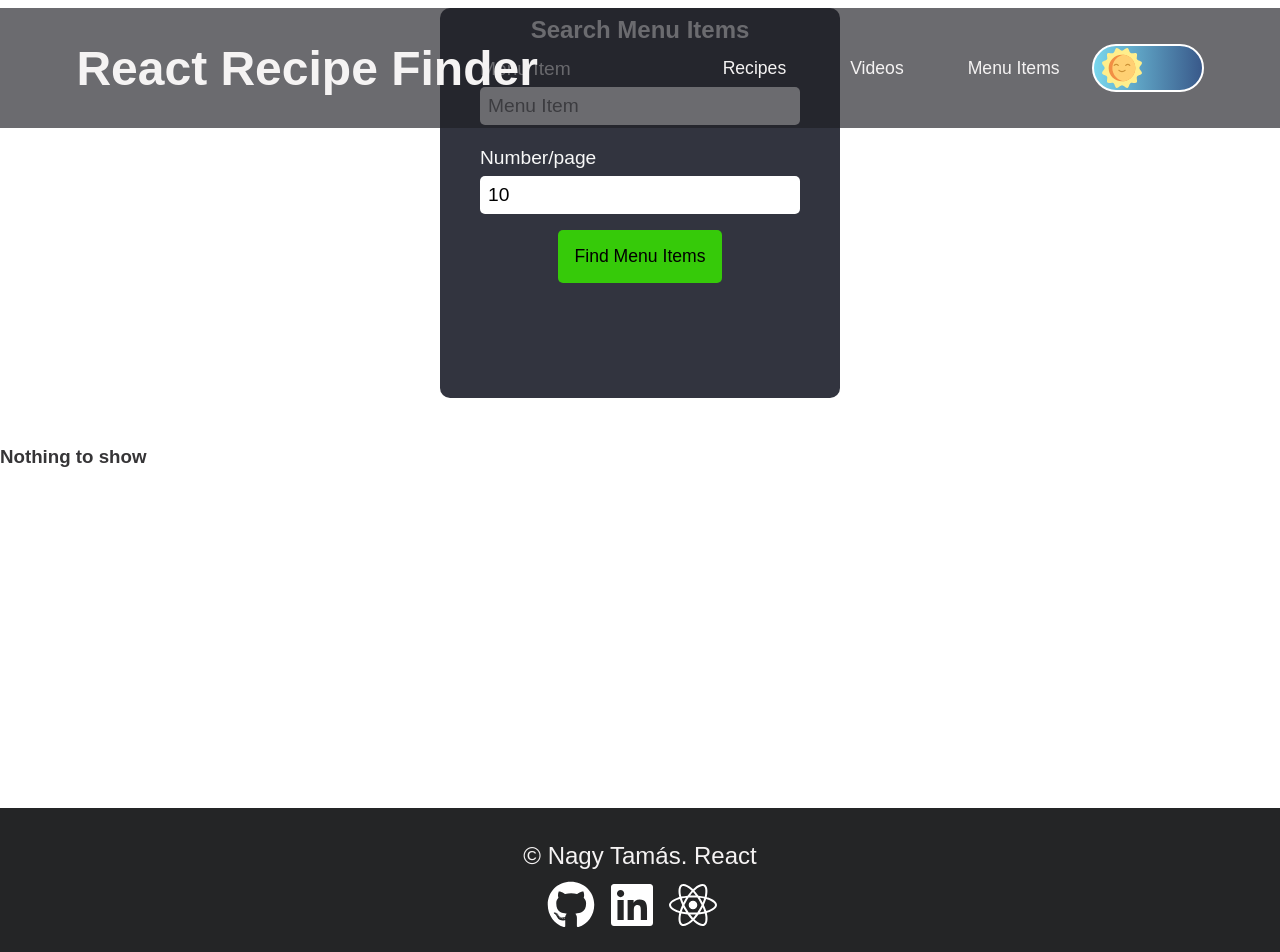
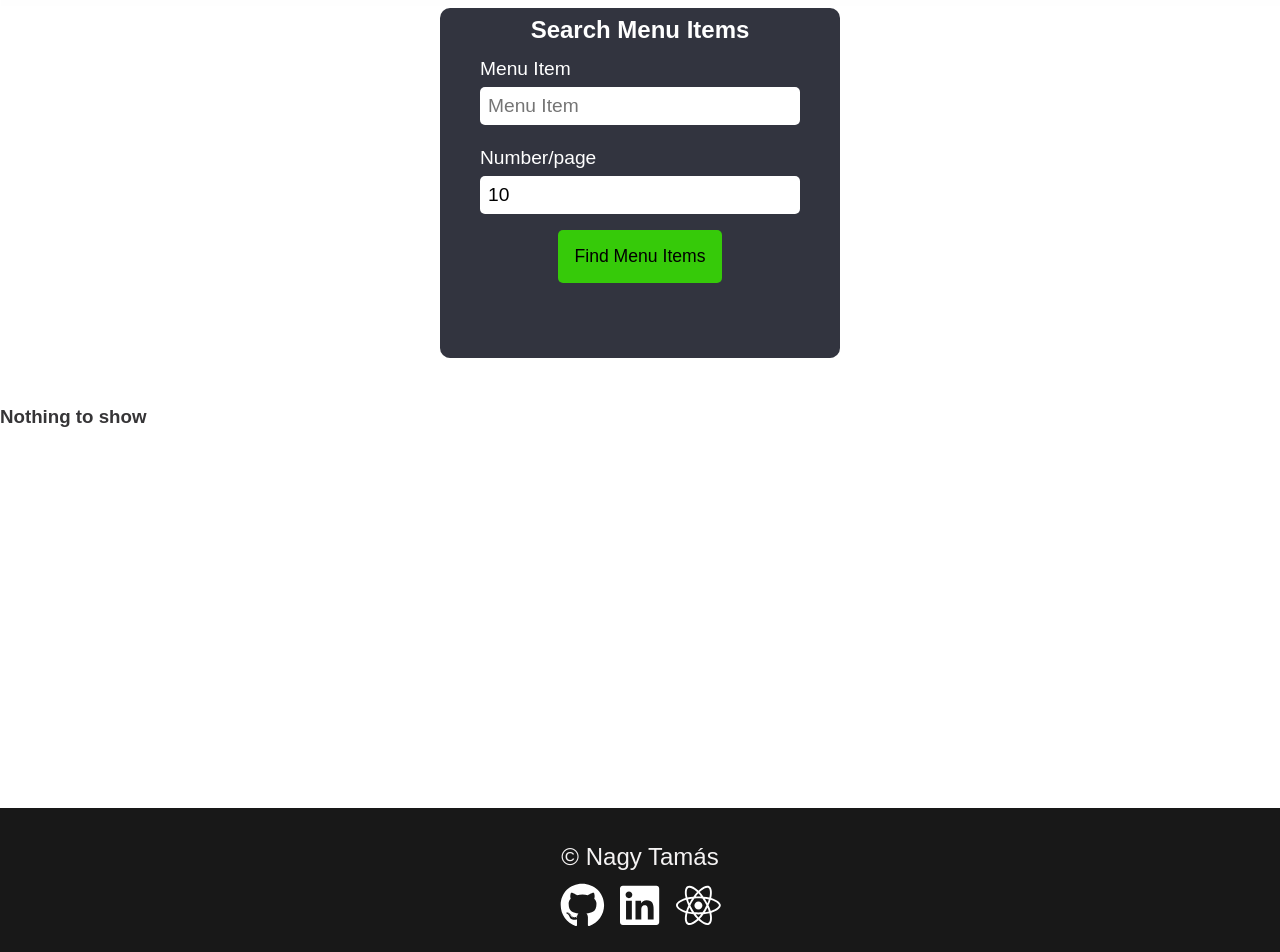
Before and after one commit to nagytommy76/ReactRecipeFinder, a React (Create React App) app: page /menu-items in a window 1280 px wide. Shown: the part 152-1104 px from the top of the page. Built offline with nearby package versions, Linux system fonts and the light colour scheme.

Commit message:
reworked navbar/footer style. added styled to menuCard

```diff
--- a/src/Theme/Themes.js
+++ b/src/Theme/Themes.js
@@ -8,6 +8,6 @@ export const lightTheme = {
 export const darkTheme = {
     body: '#272c33',
     text: '#FFF',
-    toggleBorder: '#18191a',
+    toggleBorder: '#BBB',
     backgroundImage: 'linear-gradient(to right, #091236, #1E215D)'
 }
--- a/src/components/BaseComponents/BaseInputs/BaseInput.module.css
+++ b/src/components/BaseComponents/BaseInputs/BaseInput.module.css
@@ -5,7 +5,7 @@
 }
 
 .Label{
-    color: #f8f8f8;
+    color: #FFF;
     margin: .4rem 0;
     font-size: 1.2rem;
 }
--- a/src/components/Pages/Footer/Footer.js
+++ b/src/components/Pages/Footer/Footer.js
@@ -5,15 +5,17 @@ import { FontAwesomeIcon } from '@fortawesome/react-fontawesome'
 const Footer = () => {
     return (
         <footer className={classes.Footer}>
-            <p className={classes.FooterContnent}>&copy; Nagy Tamás. React</p>
+            <p className={classes.FooterContnent}>&copy; Nagy Tamás</p>
             <section>
                 <a className={classes.FontLink} target="_blank" rel="noreferrer" href="https://github.com/nagytommy76/ReactRecipeFinder">
-                    <FontAwesomeIcon icon={['fab', "github"]} size="3x"/>
+                    <FontAwesomeIcon icon={['fab', "github"]} size="2x"/>
                 </a>
                 <a className={classes.FontLink} target="_blank" rel="noreferrer" href="https://www.linkedin.com/in/tam%C3%A1s-nagy-27355116b/">
-                    <FontAwesomeIcon icon={['fab', "linkedin"]} size="3x"/>
+                    <FontAwesomeIcon icon={['fab', "linkedin"]} size="2x"/>
                 </a>
-                <FontAwesomeIcon className={classes.FontLink} icon={['fab', "react"]} size="3x"/>
+                <span className={classes.FontLink}>
+                    <FontAwesomeIcon icon={['fab', "react"]} size="2x"/>
+                </span>
 
             </section>
         </footer>
--- a/src/components/Pages/Footer/Footer.module.css
+++ b/src/components/Pages/Footer/Footer.module.css
@@ -1,6 +1,6 @@
 .Footer{
     color: #f5f3f3;
-    background-color: #242526;
+    background-color: #181818;
     display: flex;
     flex-direction: column;
     justify-content: center;
@@ -11,11 +11,13 @@
 .FooterContnent{
     font-size: 1.5rem;
     margin: .7rem 0;
+    text-align: center;
 }
 
 .FontLink{
     color: white;
-    margin-right: 1rem;
+    font-size: 1.4rem;
+    padding: .5rem;
     transition: color .2s ease;
 }
 .FontLink:hover{
--- a/src/components/Pages/MenuItems/MenuStyle.js
+++ b/src/components/Pages/MenuItems/MenuStyle.js
@@ -6,7 +6,8 @@ export const Title = styled.h1`
 `
 
 export const CardContainer = styled.section`
-
+    /* display: grid;
+    grid-template-columns: repeat(3, 1fr); */
 `
 
 export const MenuItemsContainer = styled.section`
--- a/src/components/Pages/MenuItems/includes/MenuCard/MenuCard.js
+++ /dev/null
@@ -1,6 +0,0 @@
-import styled from 'styled-components'
-
-export const StyledCard = styled.article`
-    width: 200px;
-    height: 300px;
-`
--- a/src/components/Pages/MenuItems/includes/MenuCard/MenuCard.jsx
+++ b/src/components/Pages/MenuItems/includes/MenuCard/MenuCard.jsx
@@ -1,13 +1,17 @@
 import React from 'react'
-import { StyledCard } from './MenuCard'
+import { StyledCard, StyledImg, ImgContainer, TitleContainer, Title, SubTitle } from './MenuCardStyle'
 import PropTypes from 'prop-types'
 
 const MenuCard = ({ title, restaurantChain, image }) => {
     return (
         <StyledCard>
-            <h1>{title}</h1>
-            <h5>{restaurantChain}</h5>
-            <img src={image} alt={title} />
+            <ImgContainer>
+                <StyledImg src={image} alt={title} />
+            </ImgContainer>
+            <TitleContainer>
+                <Title>{title}</Title>
+                <SubTitle>{restaurantChain}</SubTitle>
+            </TitleContainer>
         </StyledCard>
     )
 }
--- /dev/null
+++ b/src/components/Pages/MenuItems/includes/MenuCard/MenuCardStyle.js
@@ -0,0 +1,36 @@
+import styled from 'styled-components'
+
+export const StyledCard = styled.article`
+    width: 500px;
+    height: 231px;
+    display: flex;
+    flex-direction: row;
+`
+// Image
+
+export const StyledImg = styled.img`
+
+`
+
+export const ImgContainer = styled.aside`
+    flex: 2;
+    display: flex;
+    justify-content: center;
+    align-items: center;
+`
+
+// Title
+
+export const TitleContainer = styled.section`
+    flex: 1;
+`
+
+export const Title = styled.h1`
+    font-size: 1.7rem;
+    margin: .5rem 0 .5rem 0;
+`
+
+export const SubTitle = styled.h5`
+    font-size: 1.1rem;
+    margin: 1rem 0 .5rem 0;
+`
--- a/src/components/Pages/Navbar/Navbar.jsx
+++ b/src/components/Pages/Navbar/Navbar.jsx
@@ -6,7 +6,7 @@ import Toggle from './ThemeToggler/Toggle'
 const Navbar = () => {
     return (
         <nav data-testid="navbar" className={classes.Navbar}>
-            <Link className={classes.Title} to="/"><h1>React Recipe Finder</h1></Link>
+            <Link to="/"><h1 className={classes.Title}>React Recipe Finder</h1></Link>
             <section className={classes.NavbarList}>
                 <NavLink className={classes.ListItems} to="/recipes">Recipes</NavLink>
                 <NavLink className={classes.ListItems} to="/videos">Videos</NavLink>
--- a/src/components/Pages/Navbar/Navbar.module.css
+++ b/src/components/Pages/Navbar/Navbar.module.css
@@ -1,19 +1,25 @@
 .Navbar{
-    background: transparent;
-    background-color: rgba(31, 31, 37, 0.658);
+    background-color: rgba(5, 5, 5, 0.7);
     width: 100%;
-    height: 7.5rem;
+    height: 7rem;
     display: flex;
     position: absolute;
+    top: 0;
     justify-content: space-around;
     align-items: center;
     z-index: 5;
+    transition: all .25s;
+}
+.Navbar:hover{
+    box-shadow: #222 1px 1px 30px;
+    background-color: rgba(0, 0, 0, 0.9);
 }
 
 .Title{
-    color: #f5f3f3;
-    font-size: 2rem;
-    transition: color .2s linear;
+    color: #FFF;
+    font-size: 3rem;
+    margin: 0;
+    transition: color .25s linear;
 }
 
 .Title:hover{
@@ -27,25 +33,27 @@
 }
 
 .ListItems{
-    margin: 1rem;
-    font-size: 1.1rem;
-    color: #f5f3f3;
+    margin: 0 1.2rem 0 1.2rem;
+    font-size: 1.3rem;
+    color: #FFF;
     padding: 1rem;
     border-radius: 7px;
     transition: all .2s ease;
 }
 .ListItems:hover,
 .ListItems.active{
-    background-color: #afa300;
+    background-color: #d14200;
 }
 
 @media (max-width: 815px) {
     .Navbar{
+        background-color: rgba(0, 0, 0, 0.9);
         flex-direction: column;
-        height: 16rem;
+        height: 22rem;
     }
     .Title{
-        font-size: 1rem;
+        font-size: 2rem;
+        margin-bottom: 0;
     }
     .NavbarList{
         flex-direction: column;
--- a/src/components/Pages/SearchVideos/SearchForm/StyledSearch.js
+++ b/src/components/Pages/SearchVideos/SearchForm/StyledSearch.js
@@ -2,7 +2,7 @@ import styled from 'styled-components'
 
 export const Form = styled.form`
     position: relative;
-    min-height: 390px;
+    min-height: 350px;
     width: 400px;
     margin: 10rem auto 3rem auto;
     background-color: ${({ lightTheme }) => lightTheme ? '#32343f' : '#4e5163'};
--- a/src/store/store.js
+++ b/src/store/store.js
@@ -27,7 +27,6 @@ export const rootReducer = combineReducers({
     })
 
 const persistedReducer = persistReducer({ key: 'root', storage, blacklist: [
-    'menuItemReducer',
     'loadingReducer',
     'modalReducer'
 ] }, rootReducer)
```
